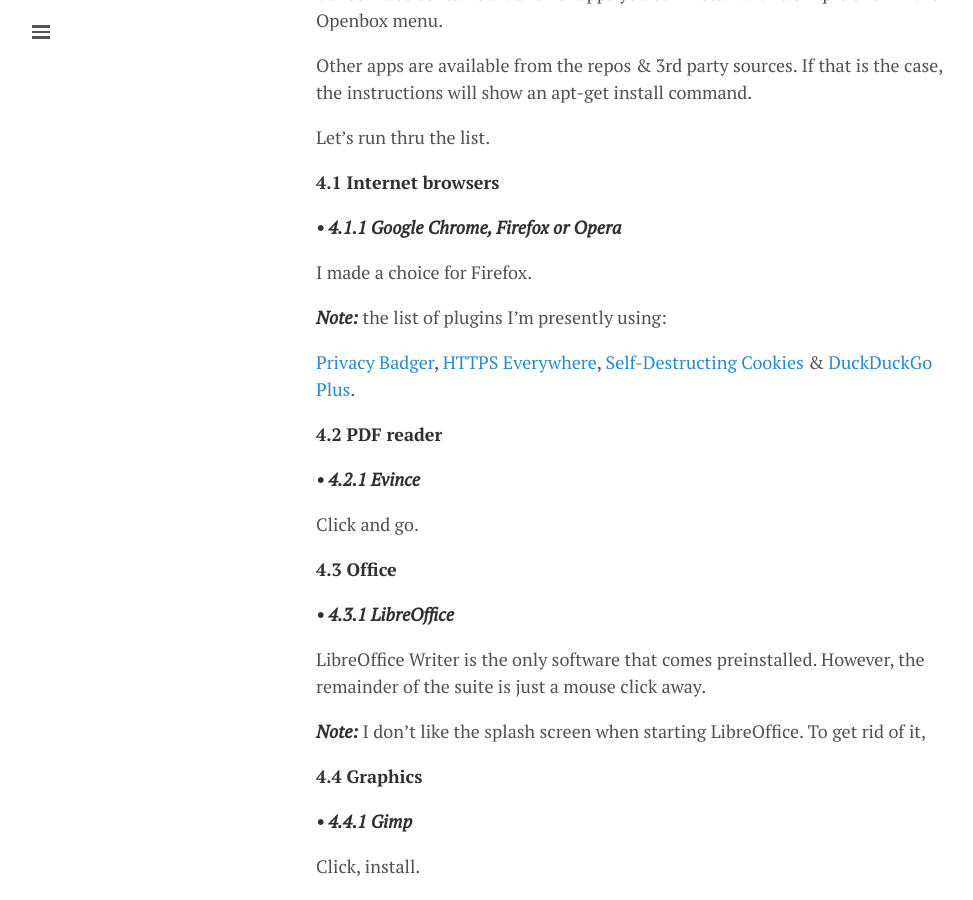
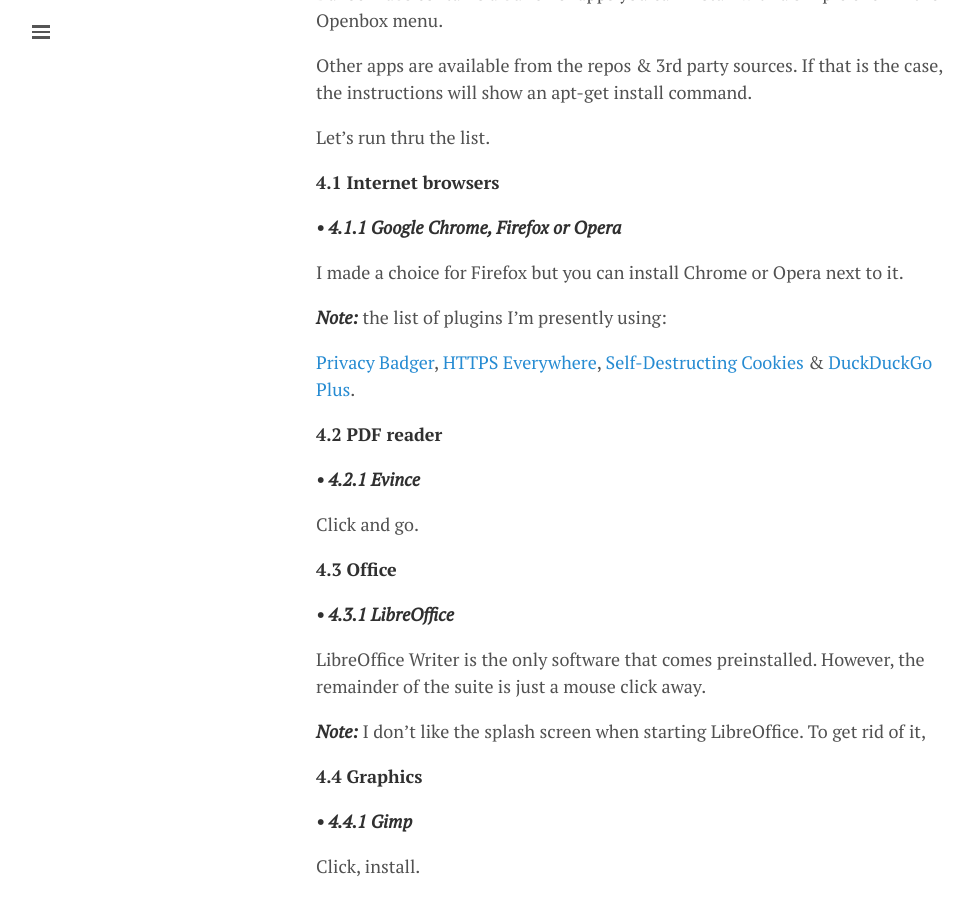
Before and after one commit to lgeurts/lgeurts.github.io, a Jekyll site: the page built from _posts/2017-07-11-bunsenlabs-linux-setup-notes-for dell-inspiron-6000.md, in a window 1280 px wide and 900 px high, scrolled down 2204 px. Shown: the whole window, without its empty margins (0-973 px from the left). Built offline with Jekyll 4.4.1, drawn with Linux system fonts in a browser that asks for light colours; nearby versions of some CDN libraries; comment, search, counter and statistics services are not loaded.

Commit message:
Update 2017-07-11-bunsenlabs-linux-setup-notes-for dell-inspiron-6000.md

```diff
--- a/_posts/2017-07-11-bunsenlabs-linux-setup-notes-for dell-inspiron-6000.md
+++ b/_posts/2017-07-11-bunsenlabs-linux-setup-notes-for dell-inspiron-6000.md
@@ -56,7 +56,7 @@
 
 ***• 4.1.1 Google Chrome, Firefox or Opera***
 
-I made a choice for Firefox.
+I made a choice for Firefox but you can install Chrome or Opera next to it.
 
 ***Note:*** the list of plugins I'm presently using:
 
```
